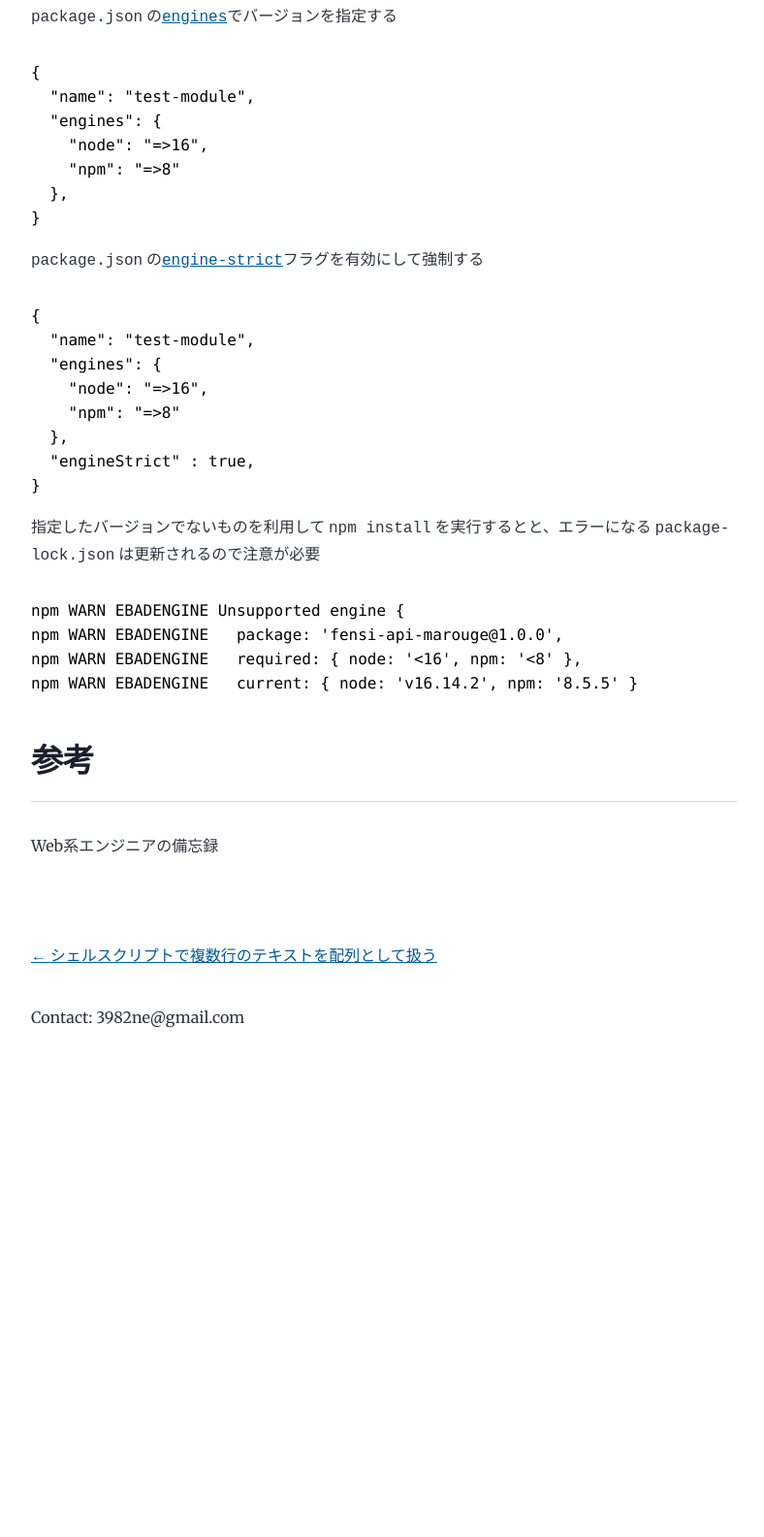
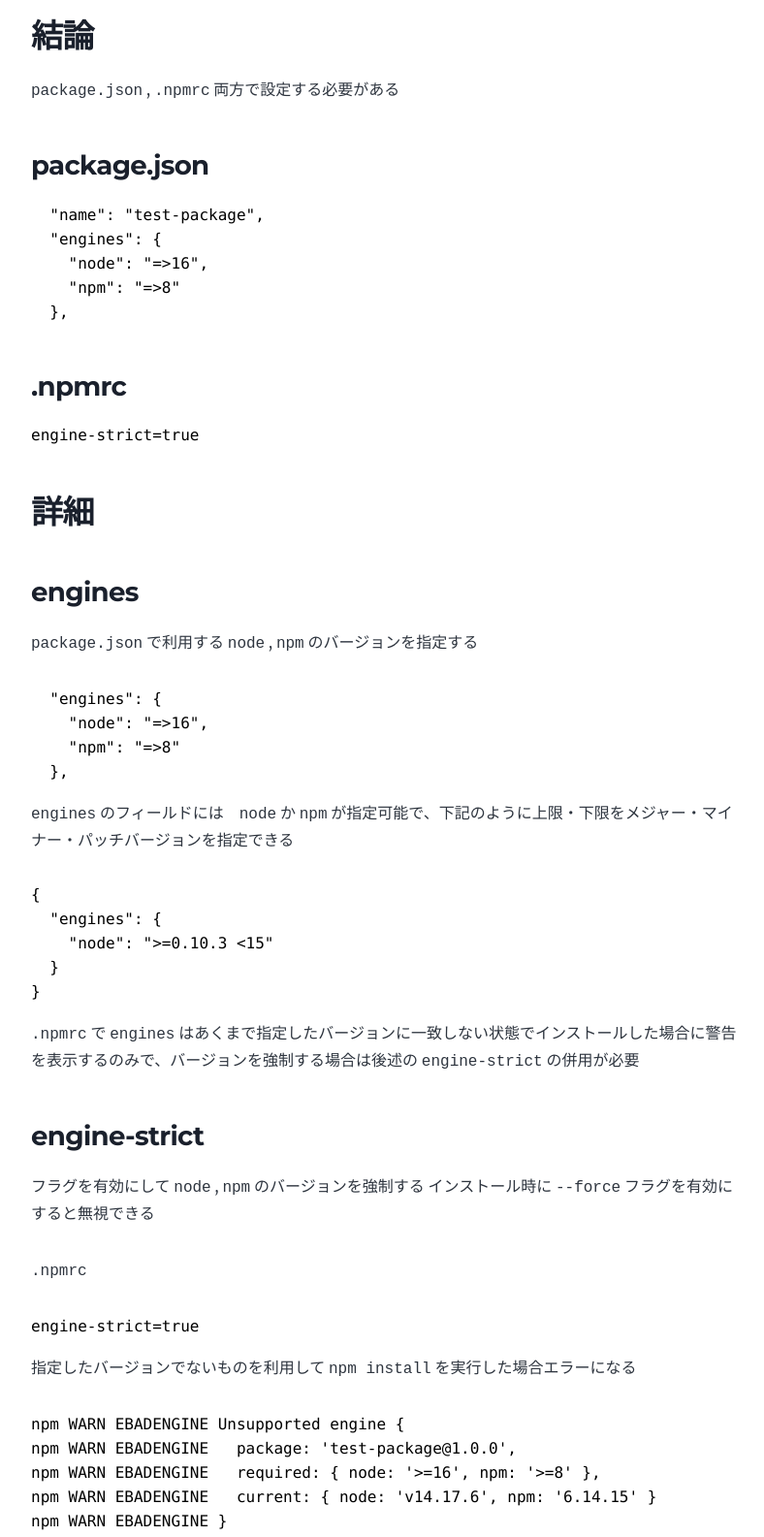
Before and after one commit to kkenya/blog, a Gatsby site: page /strict_engine_version/ in a window 1280 px wide. Shown: the part 237-1822 px from the top of the page at 97% size, without its empty margins (244-1032 px from the left). Before the commit the page ends 1362 px from the top, so only its background shows below. Built offline with nearby package versions, Linux system fonts and the light colour scheme; Gatsby itself is replaced by a stand-in of ours; some packages are replaced by stand-ins of ours; code samples lack their colours.

Commit message:
fix article strict check engine version

````diff
--- a/content/blog/strict_engine_version/index.md
+++ b/content/blog/strict_engine_version/index.md
@@ -4,39 +4,73 @@ date: "2022-05-28T01:21:19+09:00"
 status: published
 ---
 
-`package.json` の[`engines`](https://docs.npmjs.com/cli/v8/configuring-npm/package-json#engines)でバージョンを指定する
+## 結論
+
+`package.json` , `.npmrc` 両方で設定する必要がある
+
+### package.json
 
 ```json
-{
-  "name": "test-module",
+  "name": "test-package",
   "engines": {
     "node": "=>16",
     "npm": "=>8"
   },
-}
 ```
 
-`package.json` の[`engine-strict`](https://docs.npmjs.com/cli/v8/using-npm/config#engine-strict)フラグを有効にして強制する
+### .npmrc
+
+```txt
+engine-strict=true
+```
+
+## 詳細
+
+### engines
+
+`package.json` で利用する `node` , `npm` のバージョンを指定する
 
 ```json
-{
-  "name": "test-module",
   "engines": {
     "node": "=>16",
     "npm": "=>8"
   },
-  "engineStrict" : true,
+```
+
+`engines` のフィールドには　`node` か `npm` が指定可能で、下記のように上限・下限をメジャー・マイナー・パッチバージョンを指定できる
+
+```json
+{
+  "engines": {
+    "node": ">=0.10.3 <15"
+  }
 }
 ```
 
-指定したバージョンでないものを利用して `npm install` を実行するとと、エラーになる
-`package-lock.json` は更新されるので注意が必要
+`.npmrc` で `engines` はあくまで指定したバージョンに一致しない状態でインストールした場合に警告を表示するのみで、バージョンを強制する場合は後述の `engine-strict` の併用が必要
+
+### engine-strict
+
+フラグを有効にして `node` , `npm` のバージョンを強制する
+インストール時に `--force` フラグを有効にすると無視できる
+
+`.npmrc`
+
+```text
+engine-strict=true
+```
+
+指定したバージョンでないものを利用して `npm install` を実行した場合エラーになる
 
 ```shell
 npm WARN EBADENGINE Unsupported engine {
-npm WARN EBADENGINE   package: 'fensi-api-marouge@1.0.0',
-npm WARN EBADENGINE   required: { node: '<16', npm: '<8' },
-npm WARN EBADENGINE   current: { node: 'v16.14.2', npm: '8.5.5' }
+npm WARN EBADENGINE   package: 'test-package@1.0.0',
+npm WARN EBADENGINE   required: { node: '>=16', npm: '>=8' },
+npm WARN EBADENGINE   current: { node: 'v14.17.6', npm: '6.14.15' }
+npm WARN EBADENGINE }
 ```
 
 ## 参考
+
+- [package.json#engines](https://docs.npmjs.com/cli/v8/configuring-npm/package-json#engines)
+- [package.json#engine-strict](https://docs.npmjs.com/cli/v8/using-npm/config#engine-strict)
````
